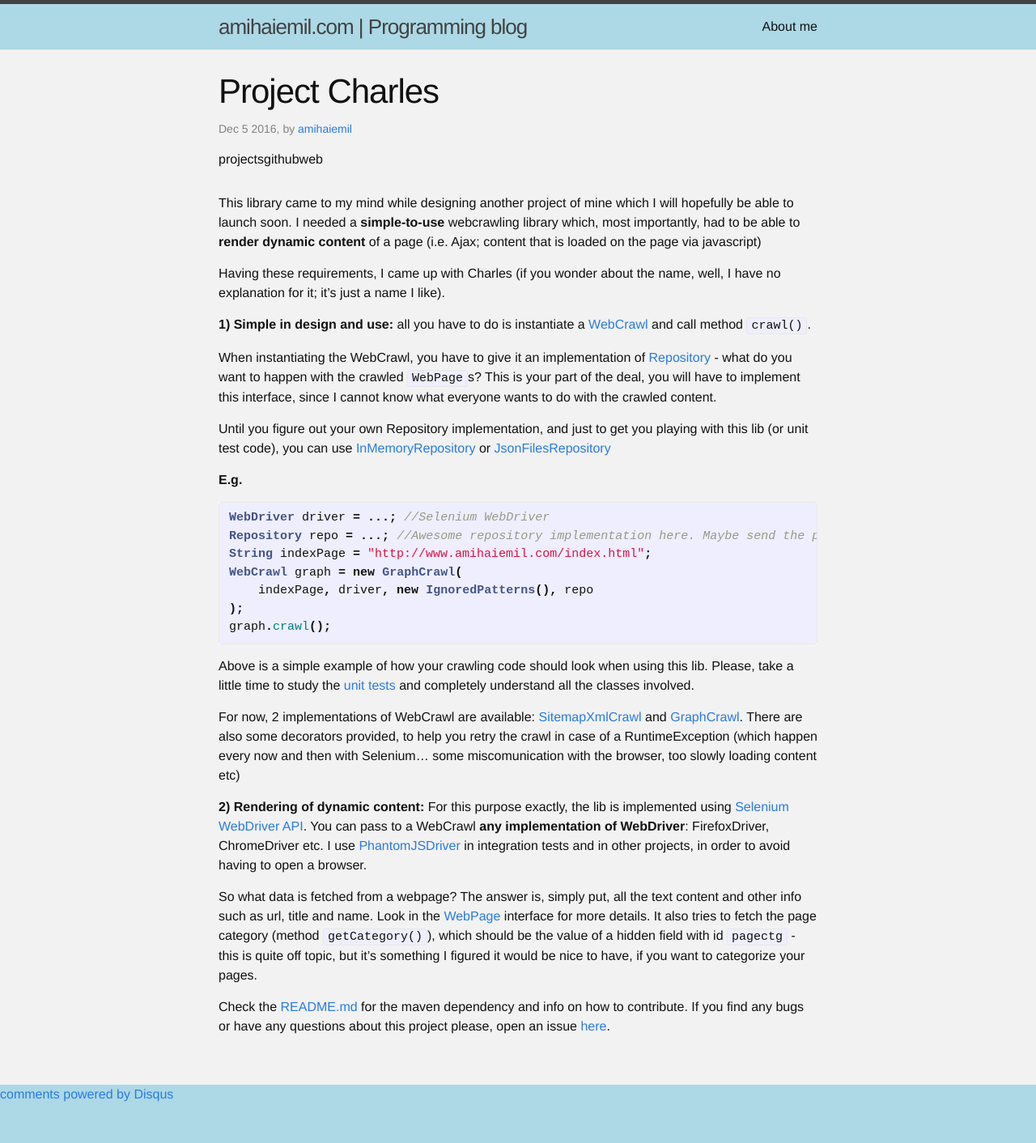
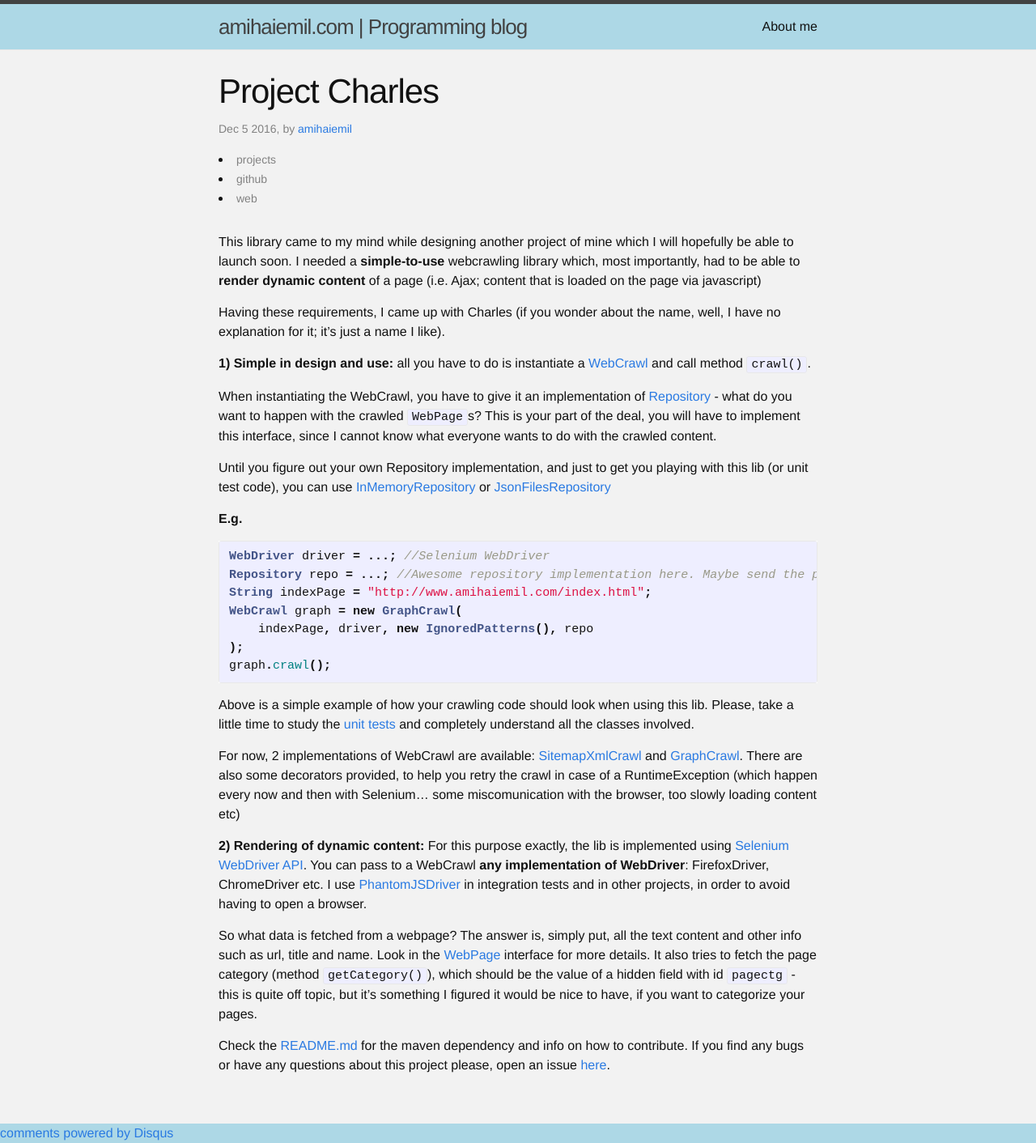
Before and after one commit to amihaiemil/amihaiemil.github.io, a Jekyll site: the page built from _posts/2016-12-05-project-charles.markdown, in a window 1280 px wide. Shown: the whole page at 81% size. Built offline with Jekyll 4.4.1, drawn with Linux system fonts in a browser that asks for light colours; comment, search, counter and statistics services are not loaded; before the commit the page ends 1364 px from its top, so only the background shows below that.

Commit message:
tags meta

```diff
--- a/_layouts/post.html
+++ b/_layouts/post.html
@@ -6,7 +6,11 @@ layout: postlayout
   <header class="post-header">
     <h1 class="post-title">{{ page.title }}</h1>
     <p class="post-meta">{{ page.date | date: "%b %-d %Y" }}{% if page.author %}, by {{ page.author }}{% endif %}{% if page.meta %} • {{ page.meta }}{% endif %}</p>
-    <span class="nt">{{ page.tags }}</span>
+    {% for tag in page.tags %}
+    <li>
+      <span class="post-meta">{{ tag }}</span>
+    </li>
+    {% endfor %}
   </header>
 
   <article class="post-content">
```
